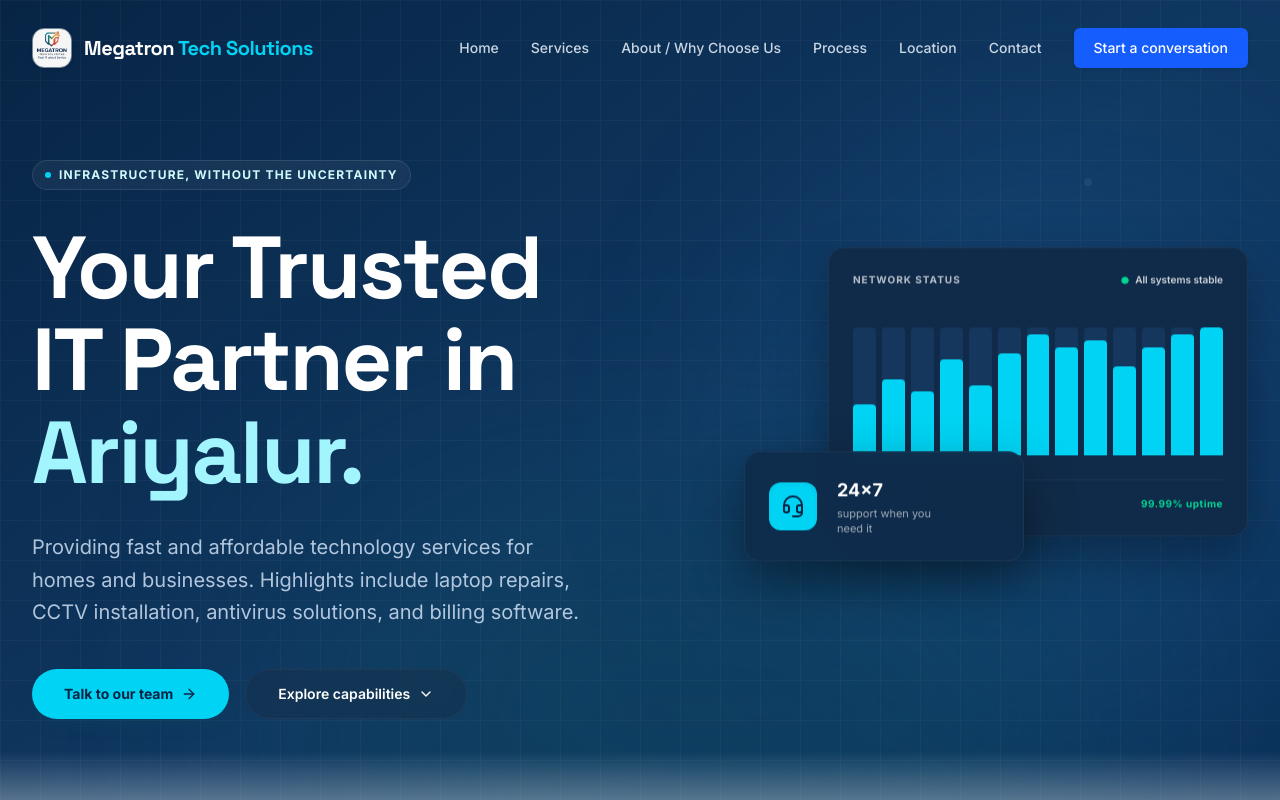
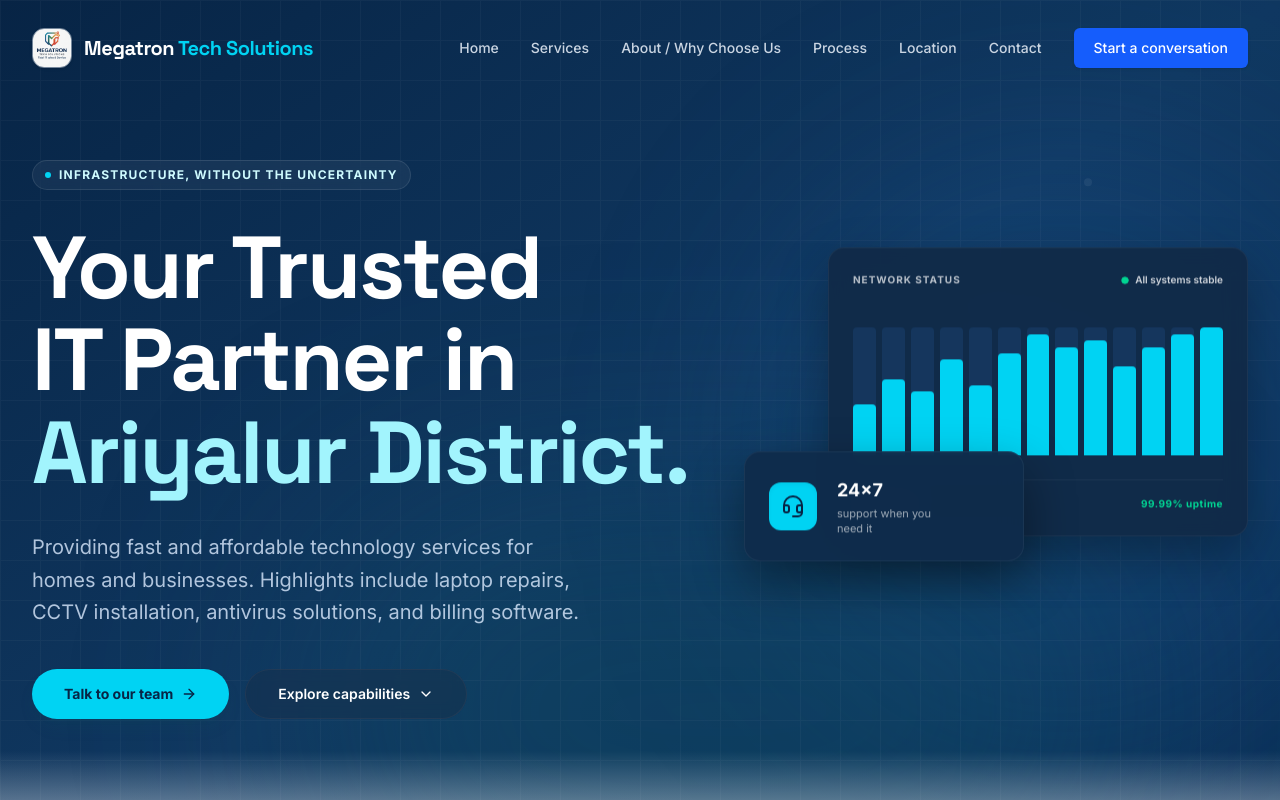
Before and after one commit to Kishorekumar5567/megatron-new, a React (Vite) app: page / in a window 1280 px wide. Shown: the top 800 px of the page. Built offline with nearby package versions, Linux system fonts and the light colour scheme.

Commit message:
Set custom logo as favicon and add 'District' to hero title

```diff
--- a/index.html
+++ b/index.html
@@ -2,7 +2,7 @@
 <html lang="en">
   <head>
     <meta charset="UTF-8" />
-    <link rel="icon" type="image/svg+xml" href="/favicon.svg" />
+    <link rel="icon" type="image/png" href="/logo.png" />
     <meta name="viewport" content="width=device-width, initial-scale=1.0" />
     <title>Megatron Tech Solutions | Total IT Service | Laptop, PC, printer, Cctv, mobile</title>
     <meta name="description" content="Computer support and services providing fast and affordable IT services for homes and businesses in Ariyalur district, including laptop repairs, CCTV, and more." />
--- a/src/components/Hero.tsx
+++ b/src/components/Hero.tsx
@@ -83,7 +83,7 @@
             >
               Your Trusted <br className="hidden sm:block" />
               IT Partner in <br className="hidden sm:block" />
-              <span className="text-cyan-200">Ariyalur.</span>
+              <span className="text-cyan-200">Ariyalur District.</span>
             </motion.h1>
 
             <motion.p
```
